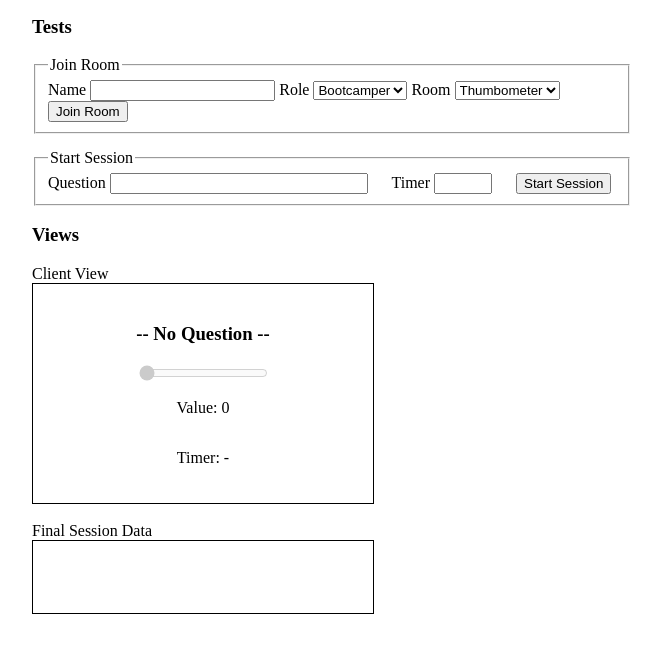
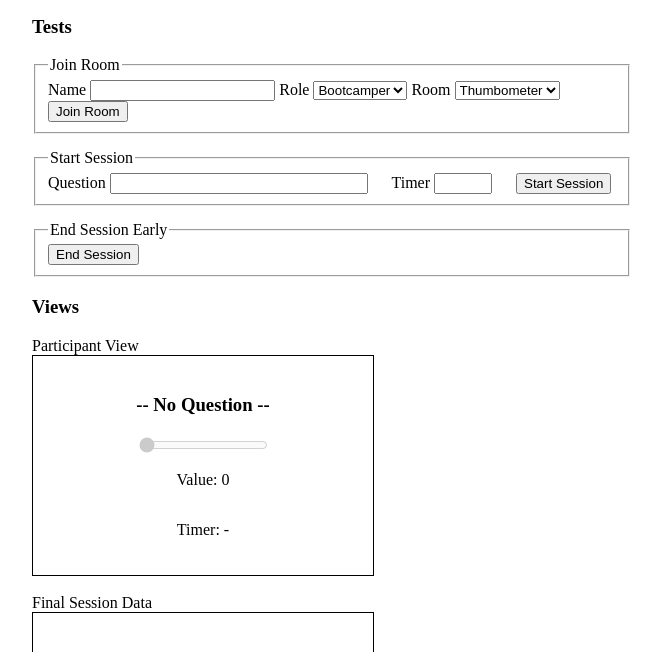
Before and after one commit to JimBowler82/socket-tester, a plain HTML site: page index.html in a window 1280 px wide. Shown: the part 142-794 px from the top of the page, without its empty margins (6-667 px from the left). Drawn offline with nearby package versions, Linux system fonts and the light colour scheme; no server answers.

Commit message:
added end session early

```diff
--- a/index.html
+++ b/index.html
@@ -78,9 +78,16 @@
       </fieldset>
     </form>
 
+    <form id="sessionForm">
+      <fieldset>
+        <legend>End Session Early</legend>
+        <button id="end">End Session</button>
+      </fieldset>
+    </form>
+
     <h3>Views</h3>
 
-    Client View
+    Participant View
     <div id="client-view">
       <h3 id="question">-- No Question --</h3>
       <input type="range" name="range" id="range" value="0" disabled />
--- a/main.js
+++ b/main.js
@@ -1,6 +1,7 @@
 // DOM References
 const joinRoomBtn = document.querySelector("#joinroom");
 const startSessionBtn = document.querySelector("#start");
+const endSession = document.querySelector("#end");
 const clientView = document.querySelector("#client-view");
 const questionH3 = document.querySelector("#question");
 const timerP = document.querySelector("#timer");
@@ -47,6 +48,11 @@ refreshBtn.addEventListener("click", () => {
   location.href = location.href;
 });
 
+endSession.addEventListener("click", (e) => {
+  e.preventDefault();
+  socket.emit("stopTimer");
+});
+
 // Socket Logic
 socket.on("startThumb", ({ sessionData, timer }) => {
   questionH3.innerText = sessionData.question;
```
